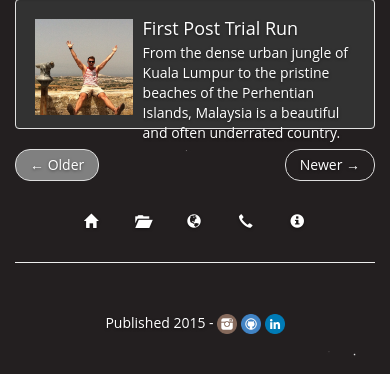
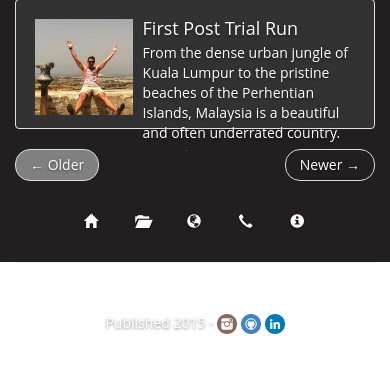
Before and after one commit to rushing3/rushing3.github.io, a Flask app: page /aroundtheworld in a window 390 px wide. Shown: the part 582-956 px from the top of the page. Run offline with Flask 2, Linux system fonts and the light colour scheme; some libraries are stand-ins or nearby versions.

Commit message:
Hopeful fix to mobile blog

```diff
--- a/static/css/blog.css
+++ b/static/css/blog.css
@@ -27,7 +27,6 @@ a:hover {
 html,
 body {
     height: 100%;
-    background: url(Earth.png) no-repeat center center fixed;
     -webkit-background-size: cover;
     -moz-background-size: cover;
     -o-background-size: cover;
```
